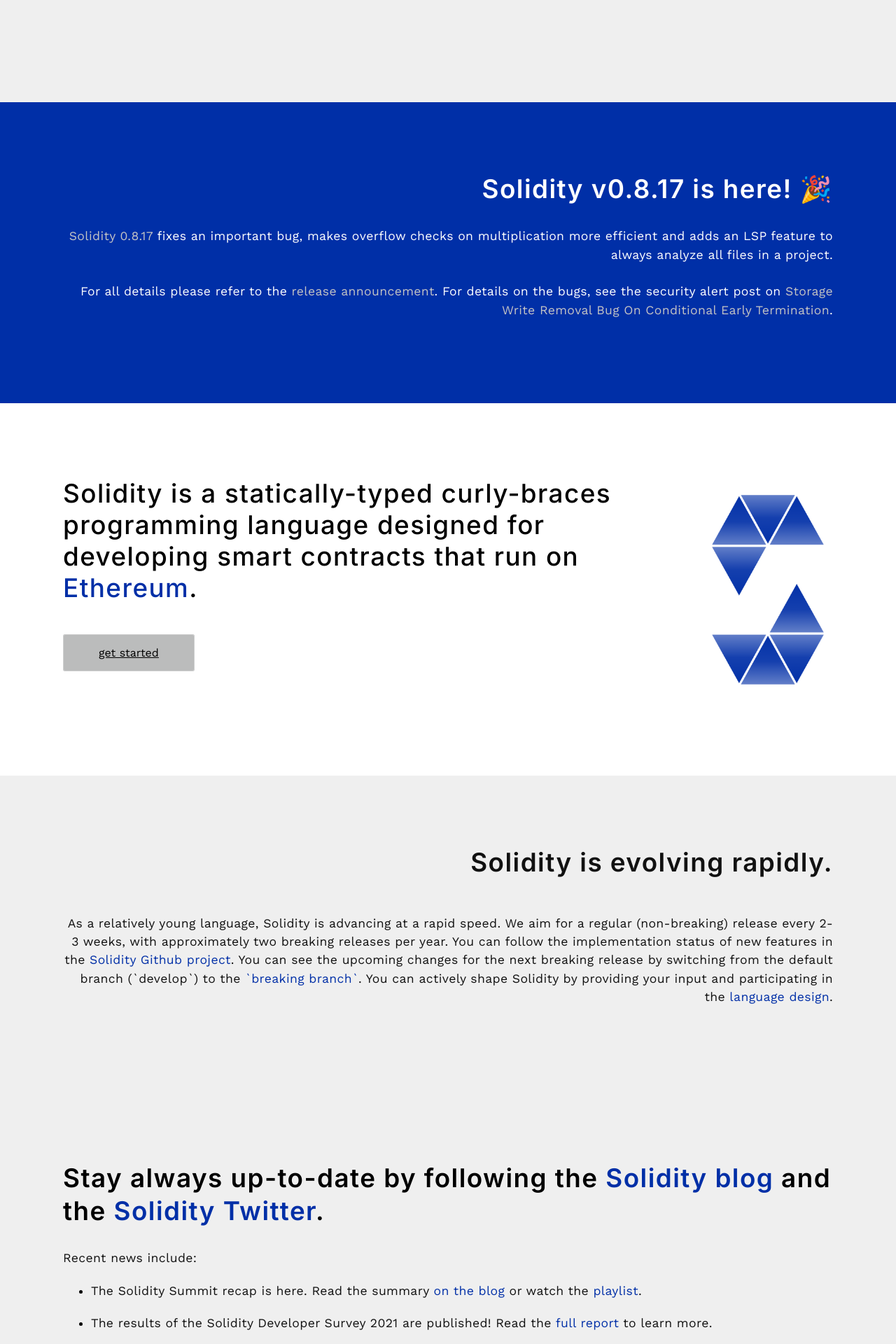
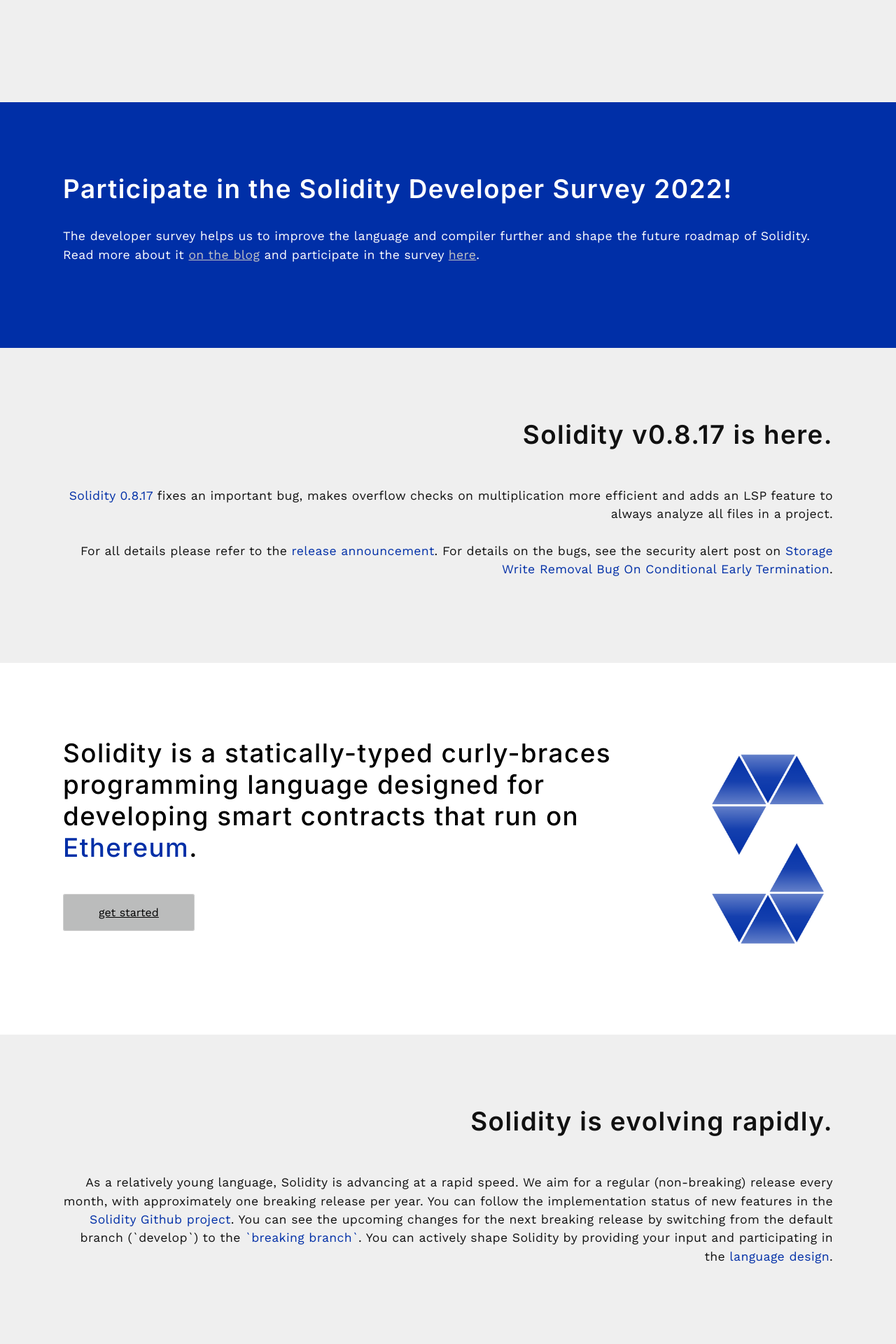
Before and after one commit to ethereum/solidity-portal, a Jekyll site: the page built from index.html, in a window 1280 px wide. Shown: the part 603-2523 px from the top of the page at 70% size. Built offline with Jekyll 4.4.1, drawn with Linux system fonts in a browser that asks for light colours; some web fonts are replaced; the list of posts is cut into pages by our own code.

Commit message:
Dev Survey Highlight

```diff
--- a/_sass/landing-page.scss
+++ b/_sass/landing-page.scss
@@ -43,17 +43,18 @@
 .highlight-section-blue{
 	background: #002fa7;
 	color: #ffffff;
-	text-align: right;
+	text-align: left;
 	margin: 0;
 	padding: 100px 0;
 
 	a {
 		color: #C4C4C4;
-		text-decoration: none;
+		text-decoration: underline;
 	}
 
 	a:hover {
 		text-decoration: underline;
+		color: #ffffff;
 	}
 
 	p {
--- a/index.html
+++ b/index.html
@@ -22,7 +22,17 @@
 <section class="highlight-section-blue">
 	<div class="container flex">
 		<div class="text editable">
-			<h2><strong>Solidity v0.8.17 is here! 🎉</strong></h2>
+			<h2><strong>Participate in the Solidity Developer Survey 2022!</strong></h2>
+			<p>The developer survey helps us to improve the language and compiler further and shape the future roadmap of Solidity. Read more about it <a href="https://blog.soliditylang.org/2022/12/07/solidity-developer-survey-2022-announcement/">on the blog</a> and participate in the
+				survey <a href="https://cryptpad.fr/form/#/2/form/view/HuPIRv4gvziSV0dPV1SJncKzYJXTVc8LGCaMfLUoj2c/">here</a>.</p>
+		</div>
+	</div>
+</section>
+
+<section class="highlight-section">
+	<div class="container flex">
+		<div class="text editable">
+			<h2><strong>Solidity v0.8.17 is here.</strong></h2>
 			<p><a href="https://github.com/ethereum/solidity/releases/tag/v0.8.17">Solidity 0.8.17</a> fixes an important bug, makes overflow checks on multiplication more efficient and adds an LSP feature to
 always analyze all files in a project.
 			<br><br>For all details please refer to the <a href="https://blog.soliditylang.org/2022/09/08/solidity-0.8.17-release-announcement/">release announcement</a>. For details on the bugs, see the
@@ -47,7 +57,7 @@
 	<div class="container flex">
 		<div class="text editable">
 			<h2><strong>Solidity is evolving rapidly.</strong></h2>
-			<p>As a relatively young language, Solidity is advancing at a rapid speed. We aim for a regular (non-breaking) release every 2-3 weeks, with approximately two breaking releases per year. You can follow the implementation status of new features in the <a href="https://github.com/ethereum/solidity/projects/43">Solidity Github project</a>. You can
+			<p>As a relatively young language, Solidity is advancing at a rapid speed. We aim for a regular (non-breaking) release every month, with approximately one breaking release per year. You can follow the implementation status of new features in the <a href="https://github.com/ethereum/solidity/projects/43">Solidity Github project</a>. You can
 			see the upcoming changes for the next breaking release by switching from the default branch (`develop`) to the <a href="https://github.com/ethereum/solidity/tree/breaking">`breaking branch`</a>. You can actively shape Solidity by providing your input and participating in the <a href="https://docs.soliditylang.org/en/latest/contributing.html">language design</a>.</p>
 		</div>
 	</div>
```
